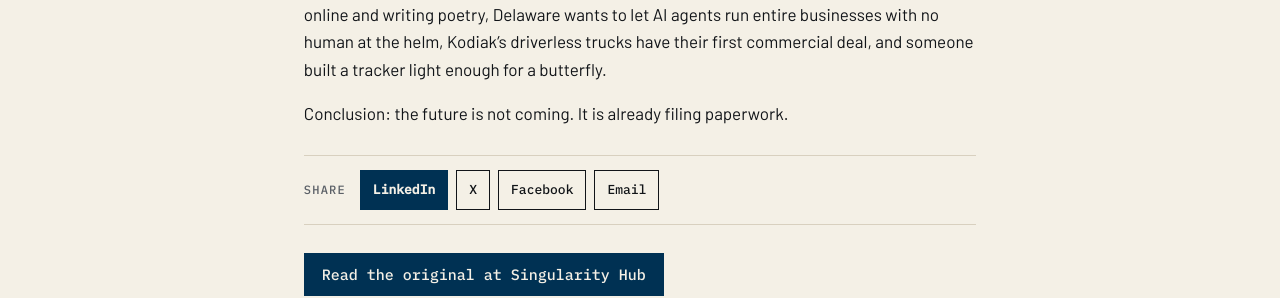
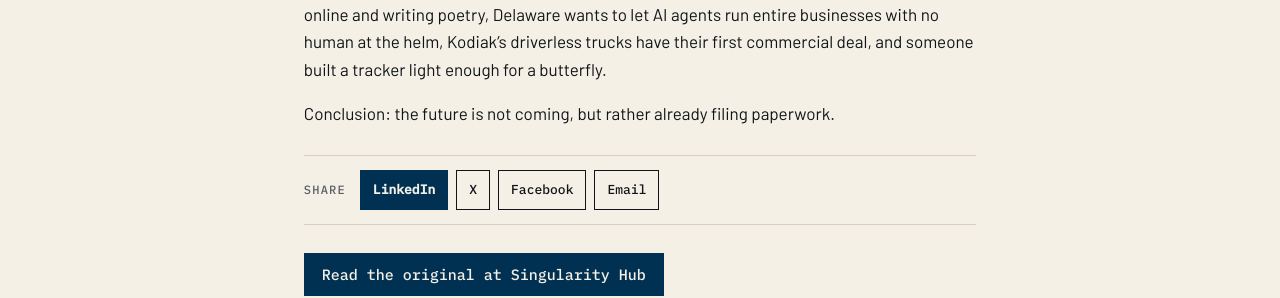
Before and after one commit to katz-news/katz.news, a Jekyll site: the page built from _posts/briefs/2026-11-04-this-week-s-awesome-tech-stories-from-around-the-web-through.md, in a window 1280 px wide. Shown: the part 662-960 px from the top of the page. Built offline with Jekyll 4.4.1, drawn with Linux system fonts in a browser that asks for light colours.

```diff
--- a/_data/build.yml
+++ b/_data/build.yml
@@ -1 +1 @@
-published_at: 2026-11-05T18:32:14Z
+published_at: 2026-11-05T18:33:12Z
--- a/_posts/briefs/2026-11-04-this-week-s-awesome-tech-stories-from-around-the-web-through.md
+++ b/_posts/briefs/2026-11-04-this-week-s-awesome-tech-stories-from-around-the-web-through.md
@@ -10,4 +10,4 @@ The week in tech, in one sitting. Bring snacks.
 
 Singularity Hub's roundup of the week through 31 October runs from Mistral's 'Le Chonk' — claimed to be the world's best open-weight model for coding and cybersecurity — to Binance's $6.3 billion hack, via an Apollo economist's verdict that AI delivers 'zero financial payoff' to most companies and a Wired piece arguing an AI breakthrough has made decades of computer science research 'irrelevant'. Elsewhere: Google's first data centre satellite is online and writing poetry, Delaware wants to let AI agents run entire businesses with no human at the helm, Kodiak's driverless trucks have their first commercial deal, and someone built a tracker light enough for a butterfly.
 
-Conclusion: the future is not coming. It is already filing paperwork.
+Conclusion: the future is not coming, but rather already filing paperwork.
```
